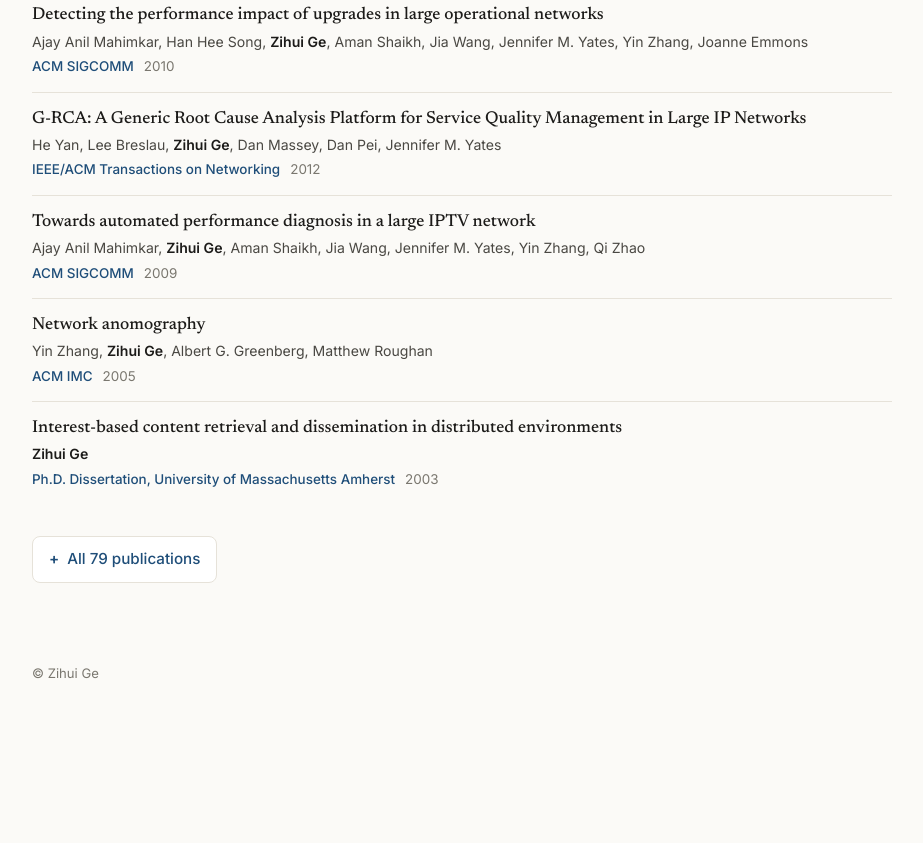
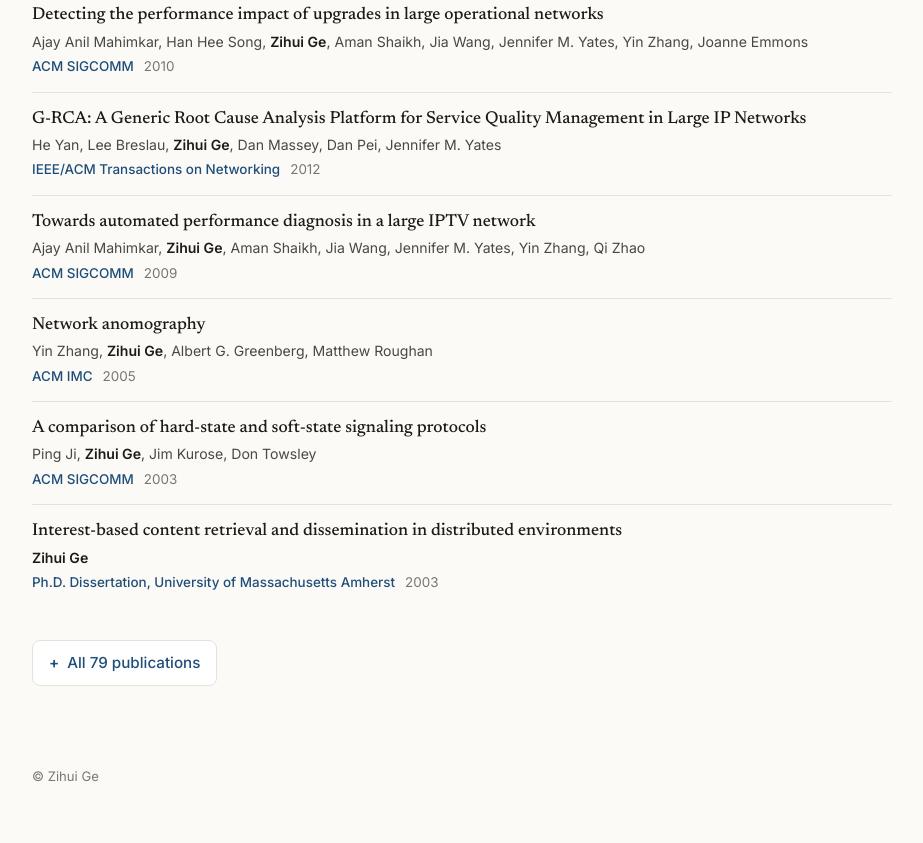
Before and after one commit to zihuige/zihuige.github.io, a plain HTML site: page index.html in a window 1280 px wide. Shown: the part 4303-5146 px from the top of the page, without its empty margins (178-1101 px from the left). Before the commit the page ends 5043 px from the top, so only its background shows below. Drawn offline with Linux system fonts and the light colour scheme.

Commit message:
Add SIGCOMM 2003 hard-state/soft-state paper to selected publications
Co-Authored-By: Claude Opus 5.5 <noreply@anthropic.com>

```diff
--- a/index.html
+++ b/index.html
@@ -301,6 +301,7 @@
 <li><span class="title"><a href="https://doi.org/10.1109/tnet.2012.2188837">G-RCA: A Generic Root Cause Analysis Platform for Service Quality Management in Large IP Networks</a></span><span class="authors">He Yan, Lee Breslau, <strong>Zihui Ge</strong>, Dan Massey, Dan Pei, Jennifer M. Yates</span><span class="meta"><span class="venue">IEEE/ACM Transactions on Networking</span><span class="year">2012</span></span></li>
 <li><span class="title"><a href="https://doi.org/10.1145/1592568.1592596">Towards automated performance diagnosis in a large IPTV network</a></span><span class="authors">Ajay Anil Mahimkar, <strong>Zihui Ge</strong>, Aman Shaikh, Jia Wang, Jennifer M. Yates, Yin Zhang, Qi Zhao</span><span class="meta"><span class="venue">ACM SIGCOMM</span><span class="year">2009</span></span></li>
 <li><span class="title"><a href="https://doi.org/10.1145/1330107.1330146">Network anomography</a></span><span class="authors">Yin Zhang, <strong>Zihui Ge</strong>, Albert G. Greenberg, Matthew Roughan</span><span class="meta"><span class="venue">ACM IMC</span><span class="year">2005</span></span></li>
+<li><span class="title"><a href="https://doi.org/10.1145/863955.863984">A comparison of hard-state and soft-state signaling protocols</a></span><span class="authors">Ping Ji, <strong>Zihui Ge</strong>, Jim Kurose, Don Towsley</span><span class="meta"><span class="venue">ACM SIGCOMM</span><span class="year">2003</span></span></li>
 <li><span class="title">Interest-based content retrieval and dissemination in distributed environments</span><span class="authors"><strong>Zihui Ge</strong></span><span class="meta"><span class="venue">Ph.D. Dissertation, University of Massachusetts Amherst</span><span class="year">2003</span></span></li>
     </ol>
 
```
Also changed, not shown: 1 other file.
